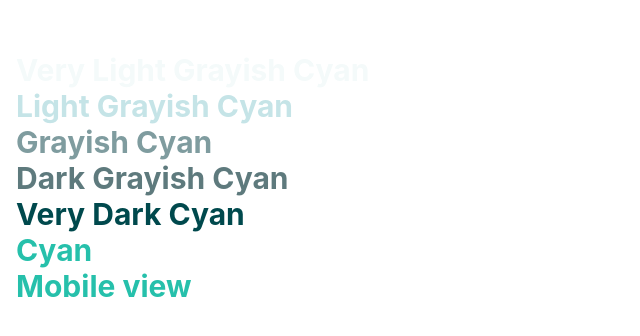
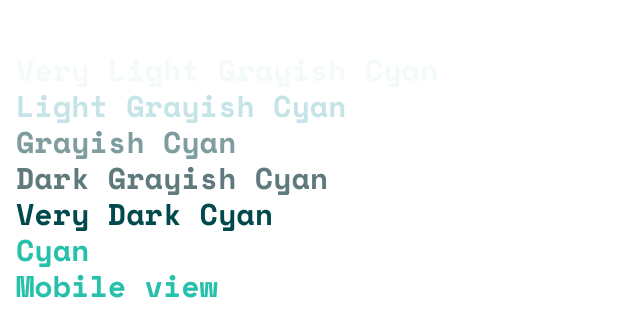
Before and after one commit to puyanwei/tip-calculator, a Next.js app: page / in a window 1280 px wide. Shown: the top 336 px of the page, without its empty margins (0-640 px from the left). Built offline with nearby package versions, Linux system fonts and the light colour scheme.

Commit message:
update font setup with tailwind

```diff
--- a/pages/_app.tsx
+++ b/pages/_app.tsx
@@ -1,8 +1,18 @@
-import '../styles/globals.css'
-import type { AppProps } from 'next/app'
+import "../styles/globals.css"
+import type { AppProps } from "next/app"
+import { Space_Mono } from "next/font/google"
+
+const spaceMono = Space_Mono({
+  weight: ["400", "700"],
+  subsets: ["latin"],
+})
 
 function MyApp({ Component, pageProps }: AppProps) {
-  return <Component {...pageProps} />
+  return (
+    <main className={spaceMono.className}>
+      <Component {...pageProps} />
+    </main>
+  )
 }
 
 export default MyApp
```
